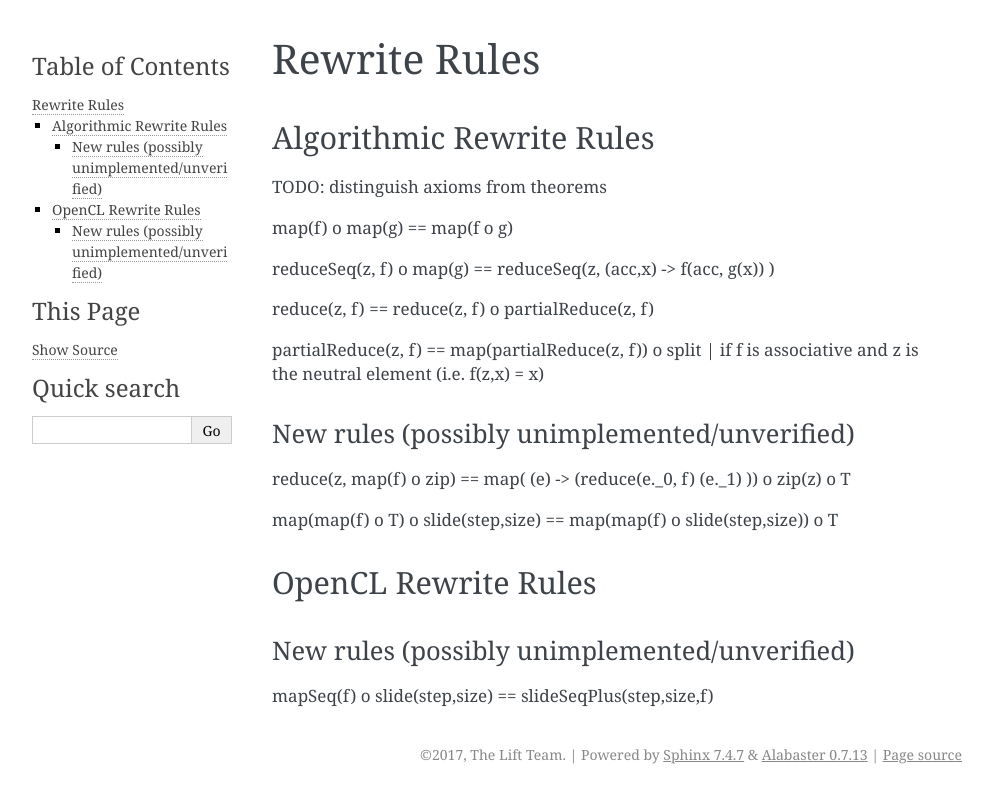
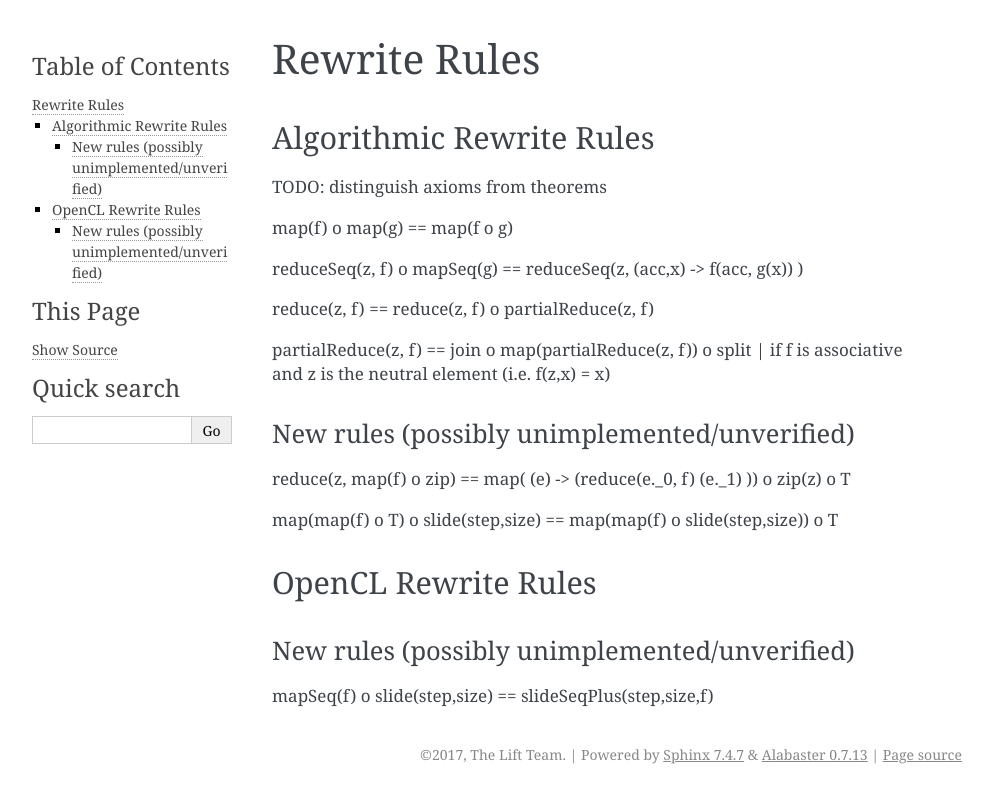
Before and after one commit to lift-project/lift, a Sphinx documentation site: the page built from docs/source/lift-overview/rules.rst, in a window 1280 px wide. Shown: the top 803 px of the page, without its empty margins (148-1140 px from the left). Built offline with Sphinx 7.4.7, drawn with Linux system fonts in a browser that asks for light colours.

Commit message:
rules.rst edited online with Bitbucket

```diff
--- a/docs/source/lift-overview/rules.rst
+++ b/docs/source/lift-overview/rules.rst
@@ -8,11 +8,11 @@ TODO: distinguish axioms from theorems
 
 map(f) o map(g) == map(f o g)
 
-reduceSeq(z, f) o map(g) == reduceSeq(z, (acc,x) -> f(acc, g(x)) )
+reduceSeq(z, f) o mapSeq(g) == reduceSeq(z, (acc,x) -> f(acc, g(x)) )
 
 reduce(z, f) == reduce(z, f) o partialReduce(z, f)
 
-partialReduce(z, f) == map(partialReduce(z, f)) o split   | if f is associative and z is the neutral element (i.e. f(z,x) = x)
+partialReduce(z, f) == join o map(partialReduce(z, f)) o split   | if f is associative and z is the neutral element (i.e. f(z,x) = x)
 
 New rules (possibly unimplemented/unverified)
 ^^^^^^^^^^^^^^^^^^^^^^^^^^^^^^^^^^^^^^^^^^^^^
```
